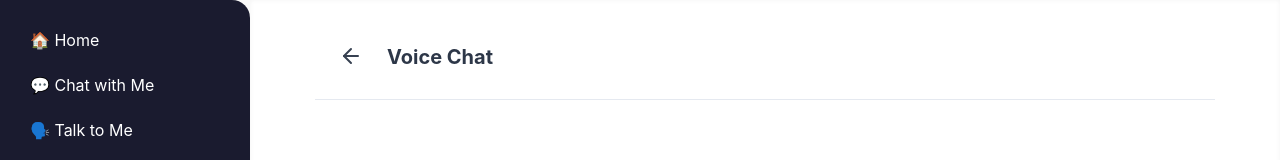
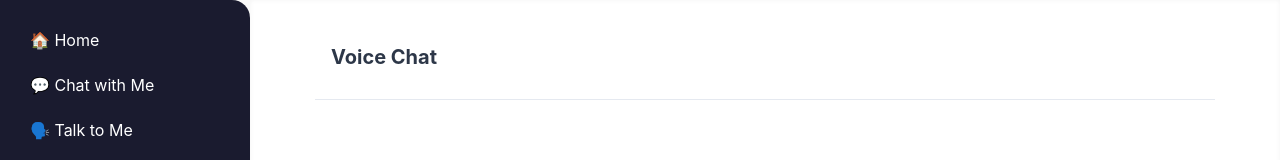
Before and after one commit to H76Rezaei/sage, a React (Create React App) app in the folder chatbot-frontend/: page /voice-history in a window 1280 px wide. Shown: the top 160 px of the page. Built offline with nearby package versions, Linux system fonts and the light colour scheme.

Commit message:
remove back button that was throwing errors

```diff
--- a/chatbot-frontend/src/components/VoiceHistory.jsx
+++ b/chatbot-frontend/src/components/VoiceHistory.jsx
@@ -7,12 +7,6 @@ const VoiceHistory = ({ onSelectOption, chatHistory }) => {
     <div className="voice-history-container">
       {/* Header Section */}
       <div className="voice-history-header">
-        <button
-          className="back-button"
-          onClick={() => onSelectOption("voiceChat")}
-        >
-          <ArrowLeft />
-        </button>
         <h1>Voice Chat</h1>
       </div>
 
```
